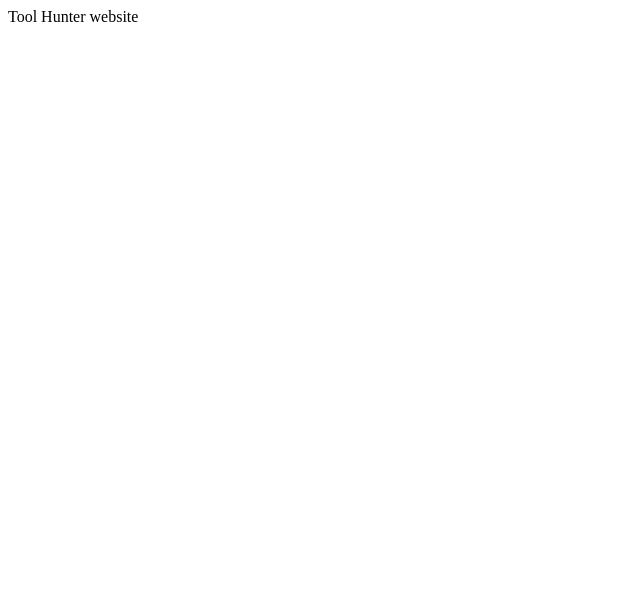
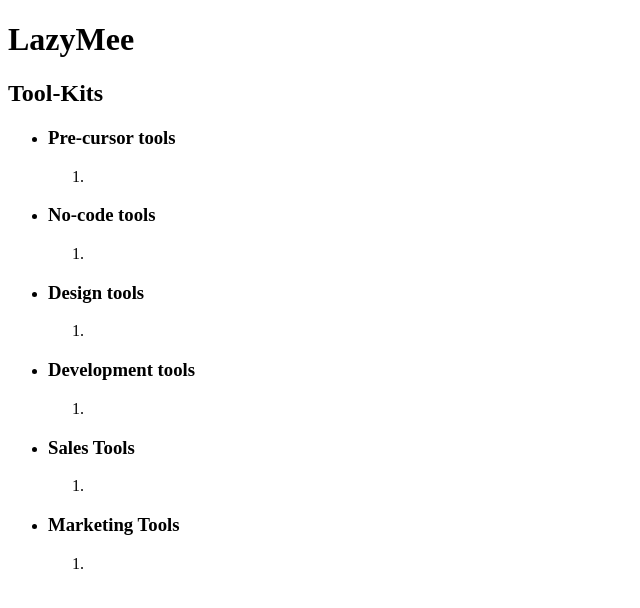
Before and after one commit to Ronny-246/Lazymee, a plain HTML site: page index.html in a window 1280 px wide. Shown: the whole page, without its empty margins (0-640 px from the left). Drawn offline with Linux system fonts and the light colour scheme.

Commit message:
Update index.html

```diff
--- a/index.html
+++ b/index.html
@@ -7,6 +7,69 @@
     <title>LazyMee website</title>
 </head>
 <body>
-    Tool Hunter website
+    <h1>LazyMee</h1>
+    <section>
+        <div>
+            <h2>Tool-Kits</h2>
+            <ul>
+                <li>
+                    <div>
+                        <h3>Pre-cursor tools</h3>
+                        <ol>
+                            <li></li>
+                        </ol>
+                    </div>
+                </li>
+
+                <li>
+                    <div>
+                        <h3>No-code tools</h3>
+                        <ol>
+                            <li></li>
+                        </ol>
+                    </div>
+                </li>
+
+                <li>
+                    <div>
+                        <h3>Design tools</h3>
+                        <ol>
+                            <li></li>
+                        </ol>
+                    </div>
+                </li>
+
+                <li>
+                    <div>
+                        <h3>Development tools</h3>
+                        <ol>
+                            <li></li>
+                        </ol>
+                    </div>
+                </li>
+
+                <li>
+                    <div>
+                        <h3>Sales Tools</h3>
+                        <ol>
+                            <li></li>
+                        </ol>
+                    </div>
+                </li>
+
+                <li>
+                    <div>
+                        <h3>Marketing Tools</h3>
+                        <ol>
+                            <li></li>
+                        </ol>
+                    </div>
+                </li>
+            </ul>
+
+
+        </div>
+    </section>
+
 </body>
 </html>
```
